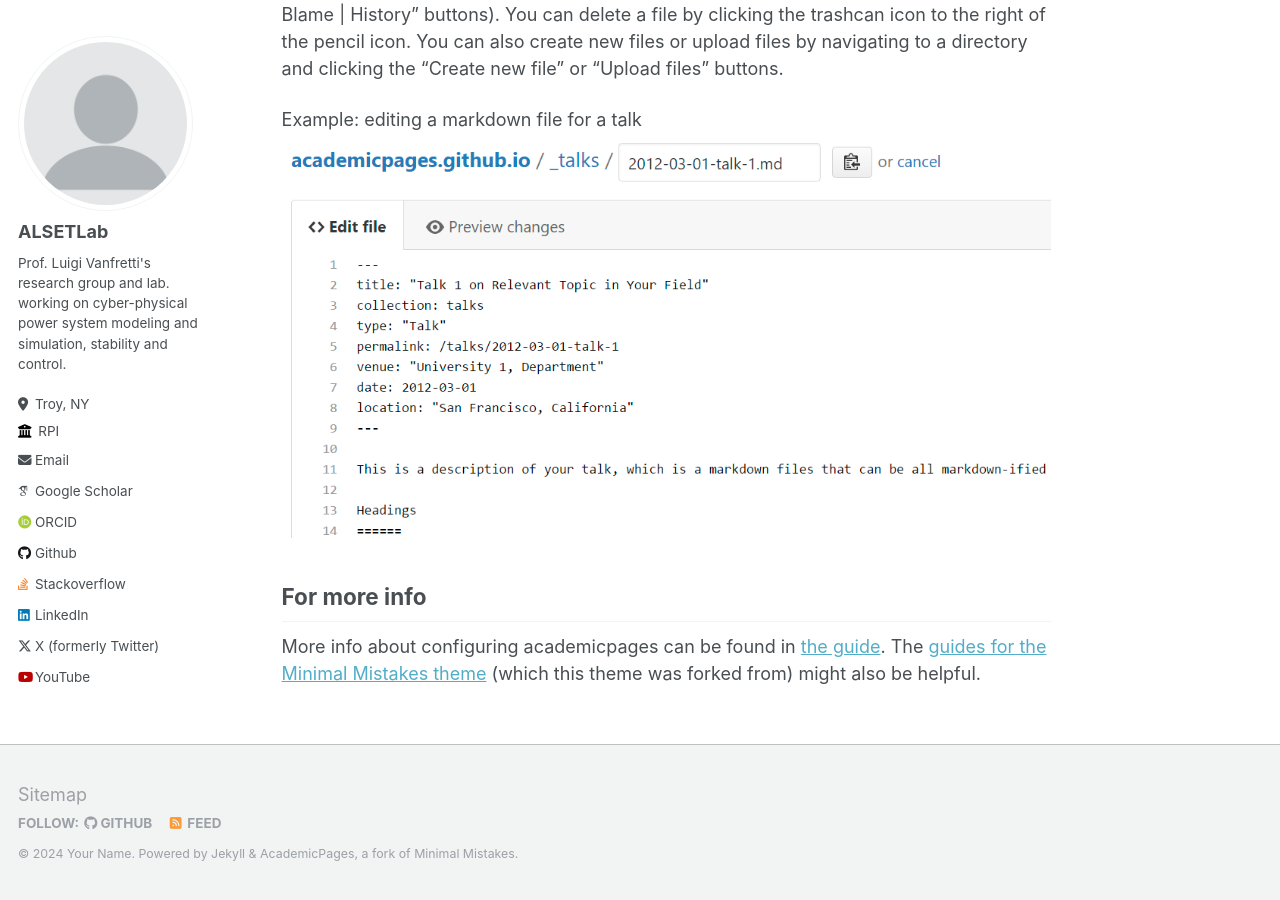
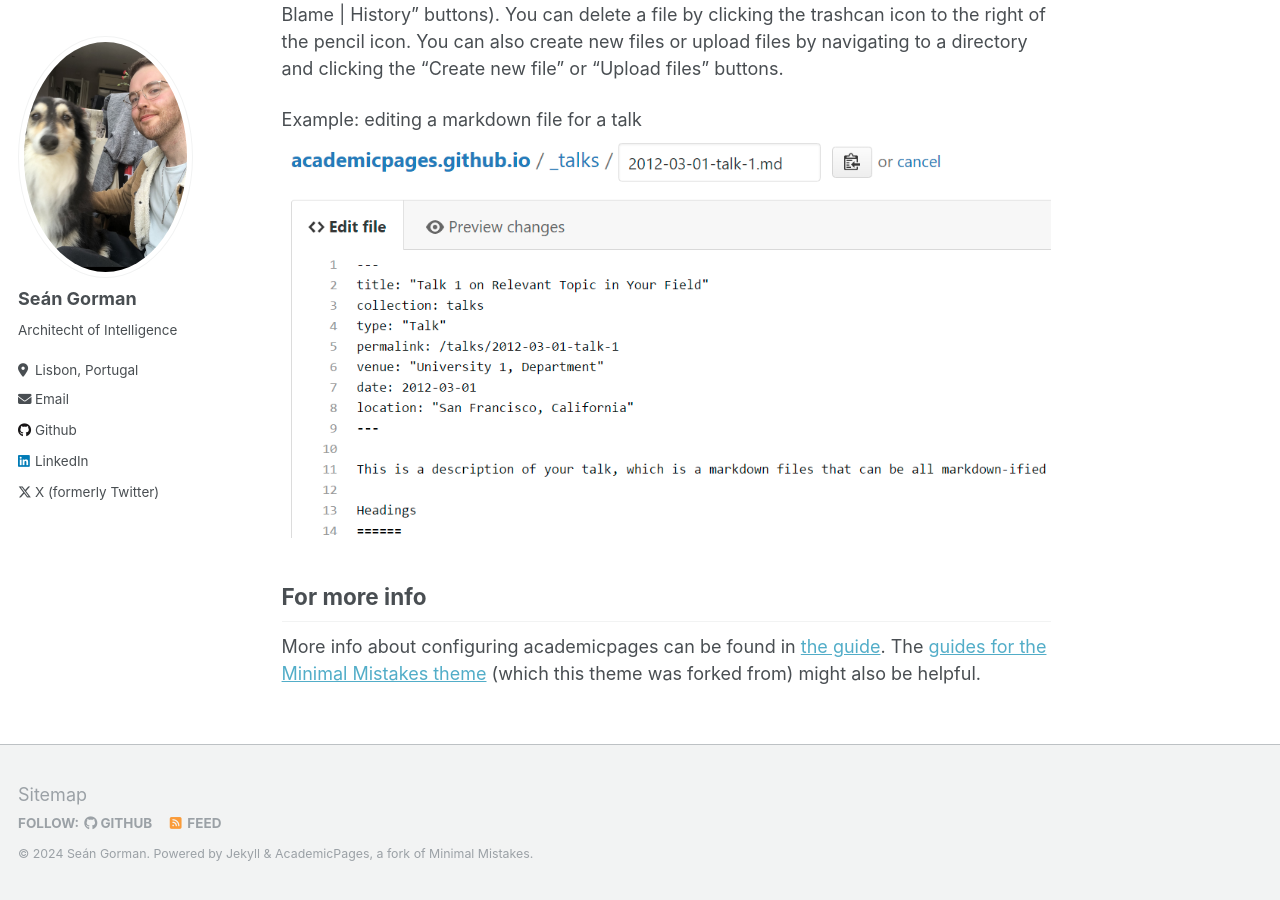
Before and after one commit to SeanGormann/SeanGormann.github.io, a Jekyll site: the page built from _pages/about.md, in a window 1280 px wide and 900 px high, scrolled down 2463 px. Built offline with Jekyll 4.4.1, drawn with Linux system fonts in a browser that asks for light colours; some web fonts are replaced.

Commit message:
Updates 2

```diff
--- a/_config.yml
+++ b/_config.yml
@@ -30,8 +30,8 @@
 locale                   : "en-US"
 title                    : "| Seán Gorman |"
 title_separator          : "-"
-name                     : &name "Your Name"
-description              : &description "personal description"
+name                     : &name "Seán Gorman"
+description              : &description "Architecht of Intelligence"
 url                      : https://SeanGormann.github.io # the base hostname & protocol for your site e.g. "https://mmistakes.github.io"
 baseurl                  : "" # the subpath of your site, e.g. "/blog"
 repository               : "SeanGormann/SeanGormann.github.io"
@@ -98,13 +98,13 @@ analytics:
 
 # Site Author
 author:
-  name             : "ALSETLab"
-  avatar           : "profile.png"
-  bio              : "Prof. Luigi Vanfretti's research group and lab. working on cyber-physical power system modeling and simulation, stability and control."
-  location         : "Troy, NY"
-  employer         : "RPI"
-  googlescholar    : "https://scholar.google.com/citations?user=_XI6Q6UAAAAJ&hl=en&oi=ao"
-  email            : "luigi.vanfretti@gmail.com"
+  name             : "Seán Gorman"
+  avatar           : "doggo.png"
+  bio              : "Architecht of Intelligence"
+  location         : "Lisbon, Portugal"
+  employer         : #"RPI"
+  googlescholar    : #"https://scholar.google.com/citations?user=_XI6Q6UAAAAJ&hl=en&oi=ao"
+  email            : "seangorman117@gmail.com"
   uri              :
   bitbucket        :
   codepen          :
@@ -112,25 +112,25 @@ author:
   flickr           :
   facebook         :
   foursquare       :
-  github           : "lvanfretti"
+  github           : "SeanGormann"
   google_plus      :
   keybase          :
   instagram        :
   lastfm           :
-  linkedin         : "vanfretti"
-  orcid            : "https://orcid.org/0000-0002-4125-1055"
+  linkedin         : "https://www.linkedin.com/in/seangorman8/"
+  orcid            : #"https://orcid.org/0000-0002-4125-1055"
   pinterest        :
-  researcherid     : "http://www.researcherid.com/rid/B-8174-2017"
-  scopus           : "https://www.scopus.com/authid/detail.uri?authorId=23029592800"
+  researcherid     : #"http://www.researcherid.com/rid/B-8174-2017"
+  scopus           : #"https://www.scopus.com/authid/detail.uri?authorId=23029592800"
   soundcloud       :
-  stackoverflow    : "https://stackoverflow.com/users/8391684/luigi-vanfretti"
+  stackoverflow    : #"https://stackoverflow.com/users/8391684/luigi-vanfretti"
   steam            :
   tumblr           :
   twitter          : "lvanfretti"
   vine             :
   weibo            :
   xing             :
-  youtube          : "lvanfretti"
+  youtube          : #"lvanfretti"
   wikipedia        :
 
 
```
Also changed, not shown: images/doggo.png (added).
